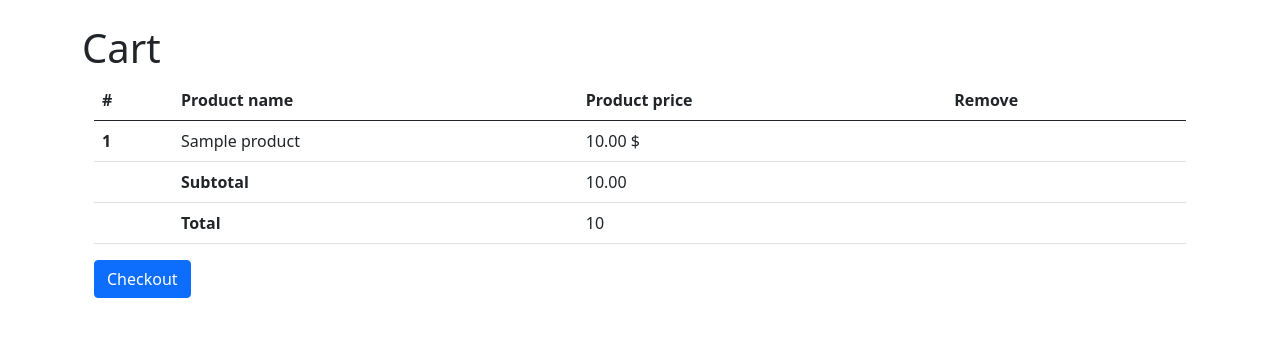
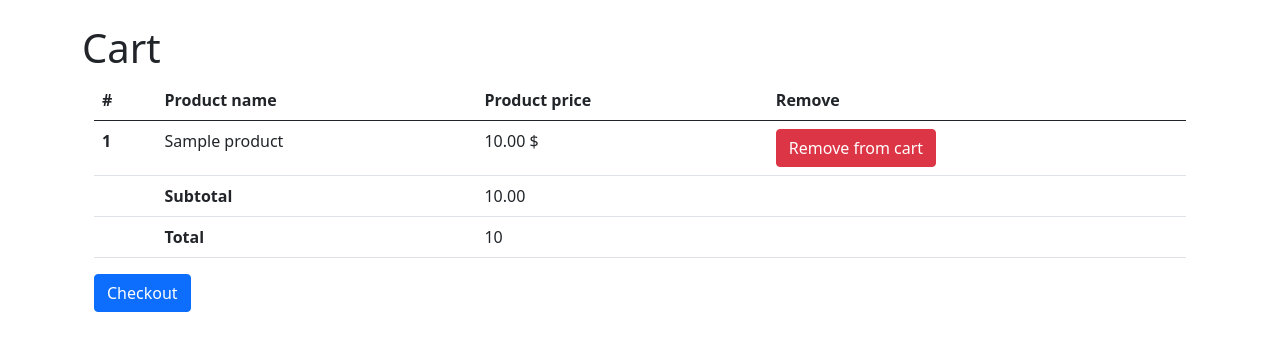
Before and after one commit to ShayestehHS/eCommerce, a Django app: template templates/carts/cart_home.html in a window 1280 px wide. Shown: the part 64-415 px from the top of the page. Run offline with Django 3.2, Linux system fonts and the light colour scheme; tables that the repository leaves empty hold one stand-in row (values such as "Sample post"); the template is opened without the code that fills it: values that come from a table or form of the project are taken from there, most other values are stand-ins (such as "Sample title", 1, 10 or a date in 2020); some libraries are stand-ins or nearby versions.

Commit message:
Merge add and remove to add_rmv view.

```diff
--- a/templates/carts/cart_home.html
+++ b/templates/carts/cart_home.html
@@ -22,7 +22,7 @@
                         <th scope="row">{{ forloop.counter }}</th>
                         <td>{{ product.name }}</td>
                         <td>{{ product.price }} $</td>
-                        <td>{% include 'carts/snippets/remove_product_form.html' %}</td>
+                        <td>{% include 'carts/snippets/rmv_add_product_form.html' with product=product in_cart=True %}</td>
                     </tr>
                 {% endfor %}
                 <tr>
```
